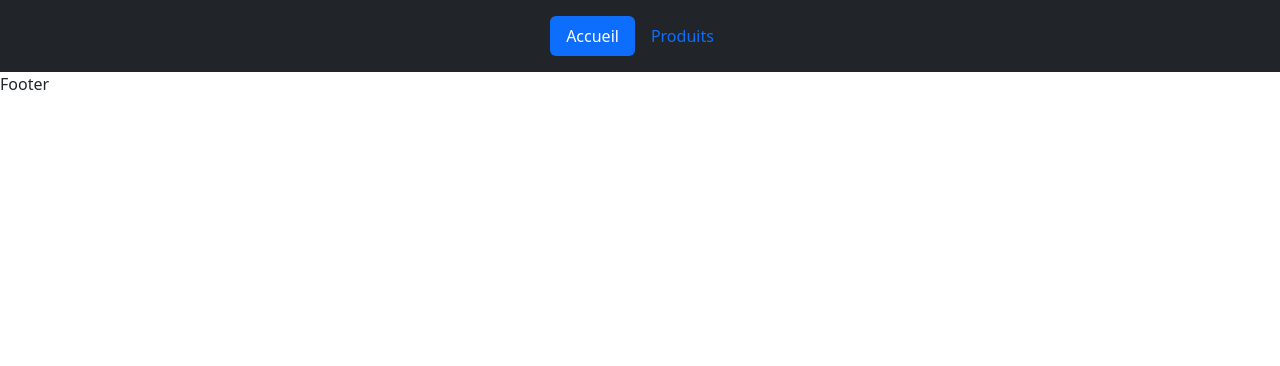
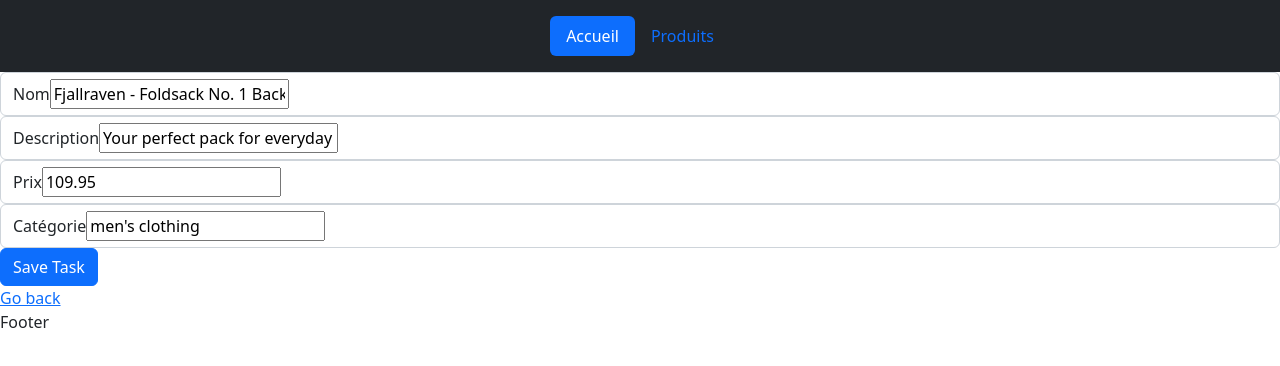
Before and after one commit to Safoora-Mansouri/TP2-react, a React (Create React App) app: page /add-product/1 in a window 1280 px wide. Shown: the top 366 px of the page. Built offline with nearby package versions, Linux system fonts and the light colour scheme.

Commit message:
senario 1

```diff
--- a/src/App.js
+++ b/src/App.js
@@ -3,17 +3,52 @@
 import Products from "./components/Products";
 import Navbar from "./components/layout/Navbar";
 import Footer from "./components/layout/Footer";
-import "bootstrap/dist/css/bootstrap.min.css"
-import "./App.css"
+import "bootstrap/dist/css/bootstrap.min.css";
+import "./App.css";
 import CreateEditProduct from "./components/CreateEditProduct";
+import { products } from "./data";
+import { useState } from "react";
+
 function App() {
+  const [productsList, setProductsList] = useState(products);
+
+  const deleteItem = (id) => {
+    const newProductList = productsList.filter((item) => item.id !== id);
+    setProductsList(newProductList);
+  };
+  const createItem = (item) => {
+    setProductsList([ item,...productsList]);
+  };
+
+  const editItem = (item) => {
+    const newProductList = productsList.map((prd) => {
+      if (prd.id == item.id) {
+        return item;
+      }
+      return prd;
+    });
+    setProductsList(newProductList);
+    console.log(newProductList);
+  };
   return (
     <BrowserRouter>
       <Navbar />
       <Routes>
         <Route path="/" element={<Home />} />
-        <Route path="/add-product" element={<CreateEditProduct />} />
-        <Route path="/produits" element={<Products />} />
+        <Route
+          path="/add-product"
+          element={<CreateEditProduct createItem={createItem} />}
+        />
+        <Route
+          path="/add-product/:id"
+          element={<CreateEditProduct editItem={editItem} />}
+        />
+        <Route
+          path="/produits"
+          element={
+            <Products productsList={productsList} deleteItem={deleteItem} />
+          }
+        />
       </Routes>
       <Footer />
     </BrowserRouter>
--- a/src/components/CreateEditProduct.jsx
+++ b/src/components/CreateEditProduct.jsx
@@ -1,18 +1,40 @@
-import React, { useState } from 'react'
+import React, { useEffect, useState } from 'react'
+import { Link, useNavigate, useParams } from 'react-router-dom';
+import { products } from "../data";
 
-function CreateEditProduct({createItem}) {
+function CreateEditProduct({createItem, editItem}) {
 const [productInfo, setProductInfo] = useState({
   nom: "",
   description: "",
   prix: "",
   catégorie:""
 });
+ const navigator= useNavigate();
+const {id}= useParams();
+
+useEffect(() => {
+
+ //edit mode
+ if (id) {
+    const item=products.find(item => item.id == id)
+    setProductInfo(item);
+ }
+},[])
+
+
 
 const onSubmit= (e)=>{
     e.preventDefault();
-    console.log(productInfo);
-     const id= Math.floor(Math.random() * 1000);
-     createItem();
+
+    if (id) {
+       editItem(productInfo);
+    }else{
+       const id = Math.floor(Math.random() * 1000);
+       createItem(productInfo);
+
+    }
+     navigator("/produits");
+
 }
 
   return (
@@ -62,6 +84,7 @@
         </div>
         <input type="submit" className="btn btn-primary" value="Save Task" />
       </form>
+      <Link to="/produits">Go back</Link>
     </div>
   );
 }
--- a/src/components/Product.jsx
+++ b/src/components/Product.jsx
@@ -2,7 +2,7 @@
 import { MdDelete, MdEdit } from "react-icons/md";
 import { Link } from 'react-router-dom';
 
-const Product = ({ id, nom, description, catégorie, prix, deleteItem }) => {
+const Product = ({ id, nom, description, catégorie, prix, deleteItem , editItem}) => {
   return (
     <div className="col">
       <div
@@ -10,7 +10,9 @@
         id={id}
       >
         <div className="card-header py-3 text-bg-primary border-primary">
-          <h4 className="my-0 fw-normal">{nom.split(" ").slice(0, 5).join(" ")}</h4>
+          <h4 className="my-0 fw-normal">
+            {nom.split(" ").slice(0, 5).join(" ")}
+          </h4>
         </div>
         <div className="card-body">
           <h1 className="card-title pricing-card-title">
@@ -24,14 +26,18 @@
           <button
             type="button"
             className=" btn btn-danger text-white rounded rounded-circle action-icon"
-            onClick={()=>deleteItem(id)}
+            onClick={() => deleteItem(id)}
           >
             <MdDelete />
           </button>
-          <Link to="/add-product"
+
+
+          <Link
+            to={`/add-product/${id}`}
             type="button"
             className=" btn btn-warning text-white rounded rounded-circle ms-3 action-icon"
           >
+
             <MdEdit />
           </Link>
         </div>
--- a/src/components/Products.jsx
+++ b/src/components/Products.jsx
@@ -1,21 +1,10 @@
-import { products } from "../data";
-
-import React, { useState } from "react";
 import Product from "./Product";
 import { Link } from "react-router-dom";
 import { MdCreate } from "react-icons/md";
 
 
-const Products = () => {
-  const [productsList, setProductsList] = useState(products);
+const Products = ({productsList, deleteItem}) => {
 
-  const deleteItem = (id) => {
-    const newProductList = productsList.filter((item) => item.id !== id);
-    setProductsList(newProductList);
-  };
-  const createItem = () => {
-
-  }
 
   return (
     <div className="container my-5">
@@ -28,7 +17,7 @@
 
       <section className="row row-cols-1 row-cols-md-3 mb-3 text-center">
         {productsList.map((item) => (
-          <Product key={item.id} {...item} deleteItem={deleteItem} />
+          <Product key={item.id} {...item} deleteItem={deleteItem}  />
         ))}
       </section>
     </div>
--- a/src/components/layout/Navbar.jsx
+++ b/src/components/layout/Navbar.jsx
@@ -5,7 +5,7 @@
   const [activeLink, setActiveLink] = useState(false)
   return (
     <>
-      <header class="d-flex justify-content-center py-3 bg-dark">
+      <header className="d-flex justify-content-center py-3 bg-dark">
         <nav className="nav nav-pills">
           <Link
             to="/"
```
